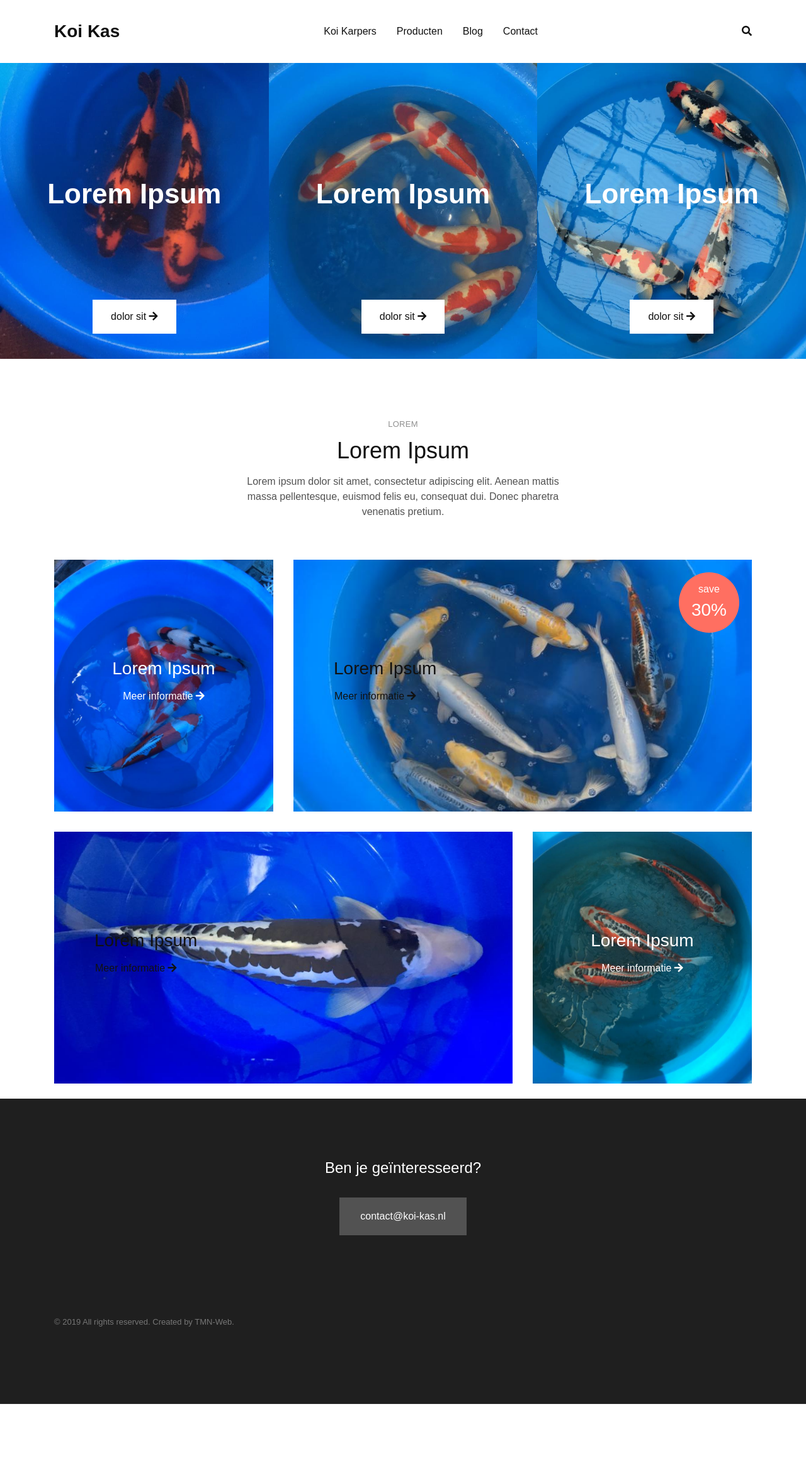
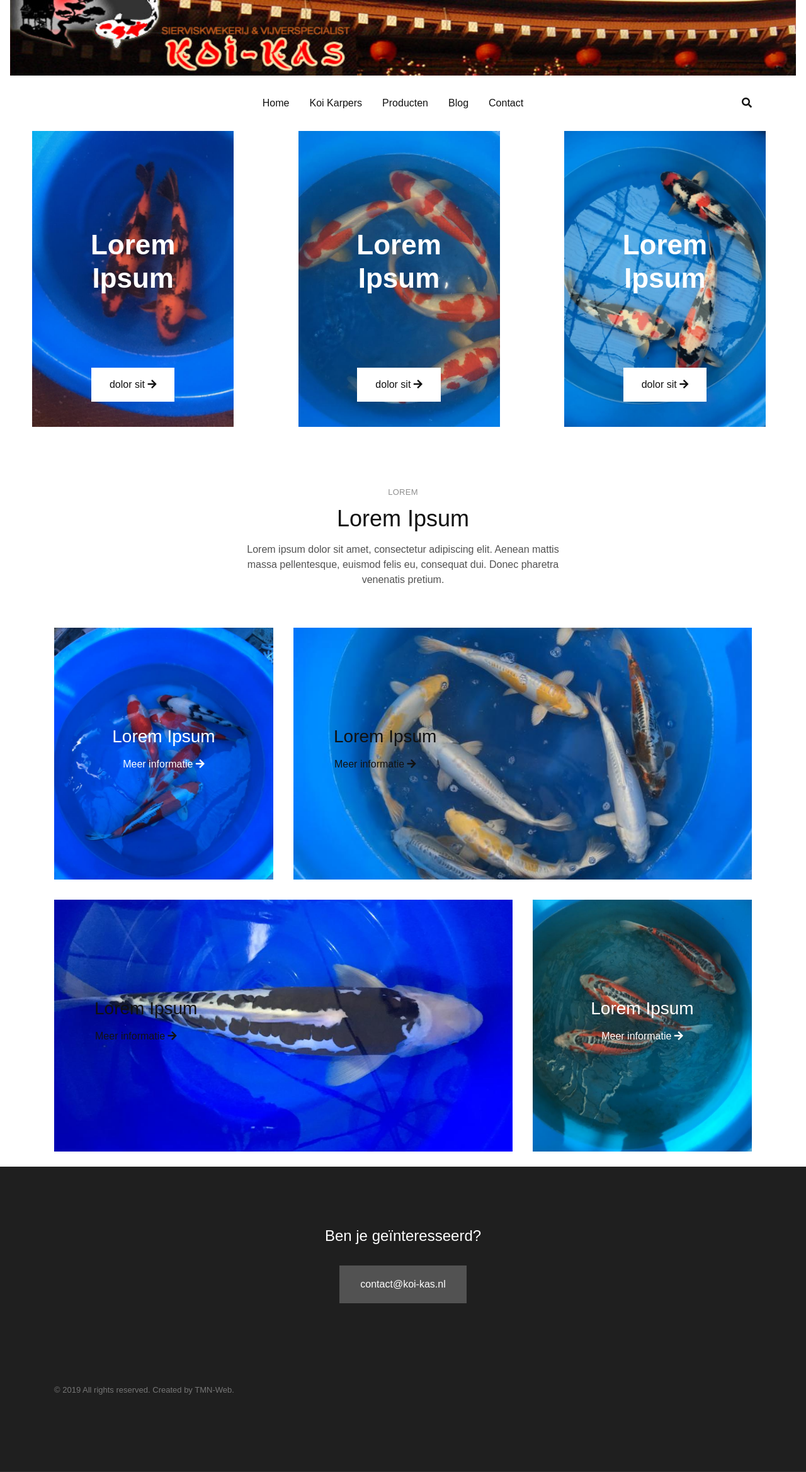
Before and after one commit to ThomasVanRijn/Koi-Kas, a Symfony app: template symfony/koi-kas/templates/bezoeker/home.html.twig in a window 1280 px wide. Shown: the whole page at 63% size. Before the commit the page ends 2230 px from the top, so only its background shows below. Run offline with Twig, Linux system fonts and the light colour scheme; the template is opened without the code that fills it, so the values that code supplies are empty; some libraries are stand-ins or nearby versions; some web fonts are replaced.

Commit message:
commit voor thomas

```diff
--- a/symfony/koi-kas/src/Controller/ProductenController.php
+++ b/symfony/koi-kas/src/Controller/ProductenController.php
@@ -23,6 +23,7 @@ class ProductenController extends AbstractController
         $producten = $em->getRepository(Categorie::class)->findBy([
             'naam' => $id
         ]);
+
         $producten = $producten[0];
         $product = $producten->getProducts();
         return $this->render('bezoeker/producten.html.twig', [
--- /dev/null
+++ b/symfony/koi-kas/templates/admin/product_wijzigen.html.twig
@@ -0,0 +1,5 @@
+{% extends 'base.html.twig' %}
+{% block main %}
+    <img  style="width:250px; height: 250px;" src="{{ product.image }}">
+{{ form(form) }}
+{% endblock %}
--- a/symfony/koi-kas/templates/base.html.twig
+++ b/symfony/koi-kas/templates/base.html.twig
@@ -19,6 +19,13 @@
     {% endblock %}
 </head>
 <body>
+{% block header %}
+    <div class="container-fluid">
+        <div class="row">
+            <div class="col-12"><img style="width:100%; height: 15vh;" src="{{ asset('img/koi-kas_02.jpg') }}"></div>
+        </div>
+    </div>
+{% endblock %}
 {% block nav %}
 
     <!-- NAVBAR -->
@@ -26,9 +33,7 @@
         <div class="container">
 
             <!-- Brand -->
-            <a class="navbar-brand" href="/">
-                Koi Kas
-            </a>
+
 
             <!-- Toggler -->
             <button class="navbar-toggler" type="button" data-toggle="collapse" data-target="#navbarCollapse"
@@ -41,6 +46,11 @@
 
                 <!-- Nav -->
                 <ul class="navbar-nav mx-auto">
+                    <li class="nav-item">
+                        <a class="nav-link" href="/">
+                            Home
+                        </a>
+                    </li>
                     <!-- home -->
                     <li class="nav-item">
 
--- a/symfony/koi-kas/templates/bezoeker/home.html.twig
+++ b/symfony/koi-kas/templates/bezoeker/home.html.twig
@@ -38,8 +38,8 @@
              data-flickity="{&quot;watchCSS&quot;: true}">
 
             <!-- Item -->
-            <div class="col-sm-12 col-md-6 col-xl-4 bg-cover"
-                 style="background-image: url({{ asset('img/koi-1.jpeg') }});">
+            <div class="col-sm-12 col-md-6 col-xl-3 bg-cover"
+                 style="background-image: url({{ asset('img/koi-1.jpeg') }}); ; margin-left: 4%; margin-right: 4%">
                 <div class="card bg-dark-5 bg-hover text-white text-center" style="min-height: 470px;">
                     <div class="card-body mt-auto mb-n11 py-8">
 
@@ -61,8 +61,8 @@
             </div>
 
             <!-- Card -->
-            <div class="col-sm-12 col-md-6 col-xl-4 d-none d-md-block  bg-cover"
-                 style="background-image: url({{ asset('img/koi-2.jpeg') }});">
+            <div class="col-sm-12 col-md-6 col-xl-3 d-none d-md-block  bg-cover"
+                 style="background-image: url({{ asset('img/koi-2.jpeg') }}); margin-left: 4%; margin-right: 4%">
                 <div class="card bg-dark-5 bg-hover text-white text-center" style="min-height: 470px;">
                     <div class="card-body mt-auto mb-n11 py-8">
 
@@ -84,8 +84,8 @@
             </div>
 
             <!-- Card -->
-            <div class="col-sm-12 col-md-6 col-xl-4 d-none d-xl-block bg-cover"
-                 style="background-image: url({{ asset('img/koi-3.jpeg') }});">
+            <div class="col-sm-12 col-md-6 col-xl-3 d-none d-xl-block bg-cover"
+                 style="background-image: url({{ asset('img/koi-3.jpeg') }}); margin-left: 4%; margin-right: 4%">
                 <div class="card bg-dark-5 bg-hover text-white text-center" style="min-height: 470px;">
                     <div class="card-body mt-auto mb-n11 py-8">
 
@@ -177,11 +177,6 @@
                         <!-- Body -->
                         <div class="card-body my-auto px-md-10 text-center text-md-left">
 
-                            <!-- Circle -->
-                            <div class="card-circle card-circle-lg card-circle-right">
-                                <strong>save</strong>
-                                <span class="font-size-h4 font-weight-bold">30%</span>
-                            </div>
 
                             <!-- Heading -->
                             <h4 class="mb-0">Lorem Ipsum</h4>
```
Also changed, not shown: symfony/koi-kas/src/Controller/AdminController.php (+46 -0 lines), symfony/koi-kas/templates/admin/product.html.twig (added, +42 -0 lines), symfony/koi-kas/templates/admin/producten.html.twig (+4 -6 lines), symfony/koi-kas/public/img/koi-kas_02.jpg (added), symfony/koi-kas/public/uploads/blogImages/logo-dark.png (added).
